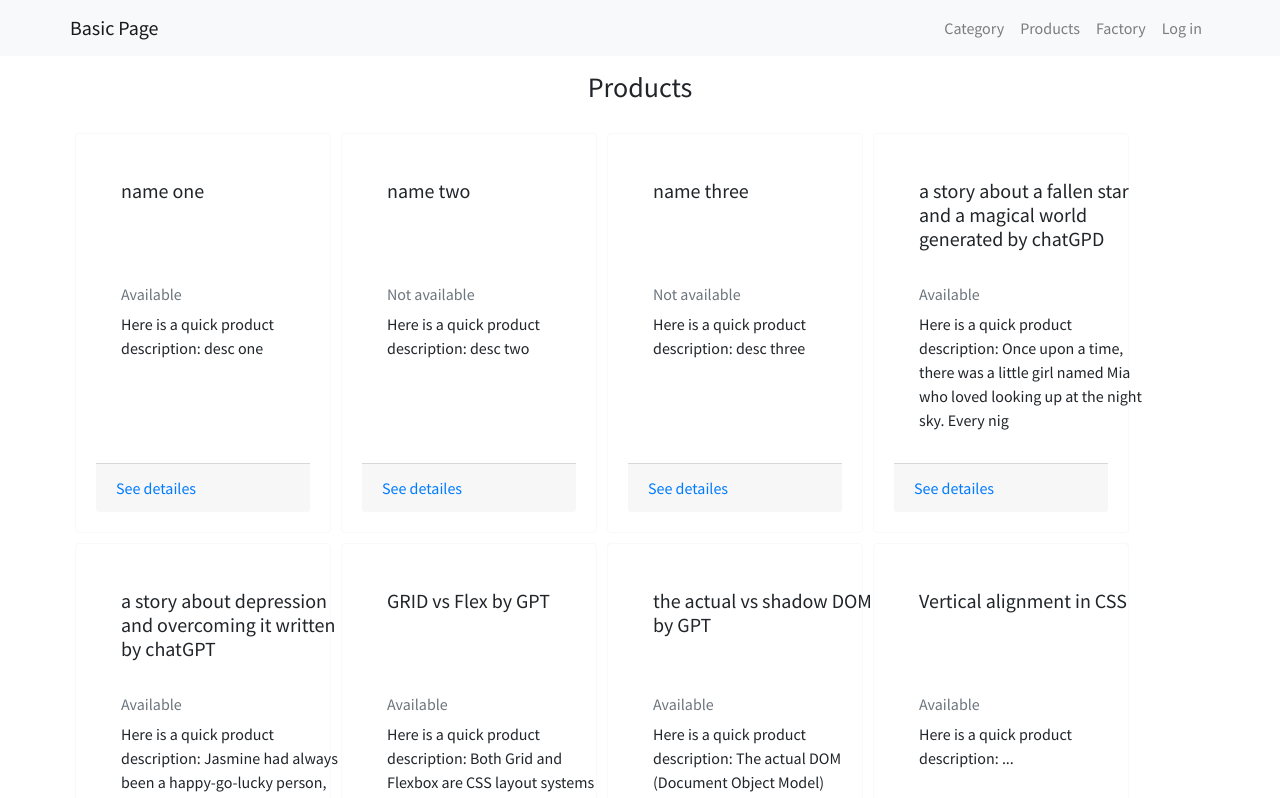
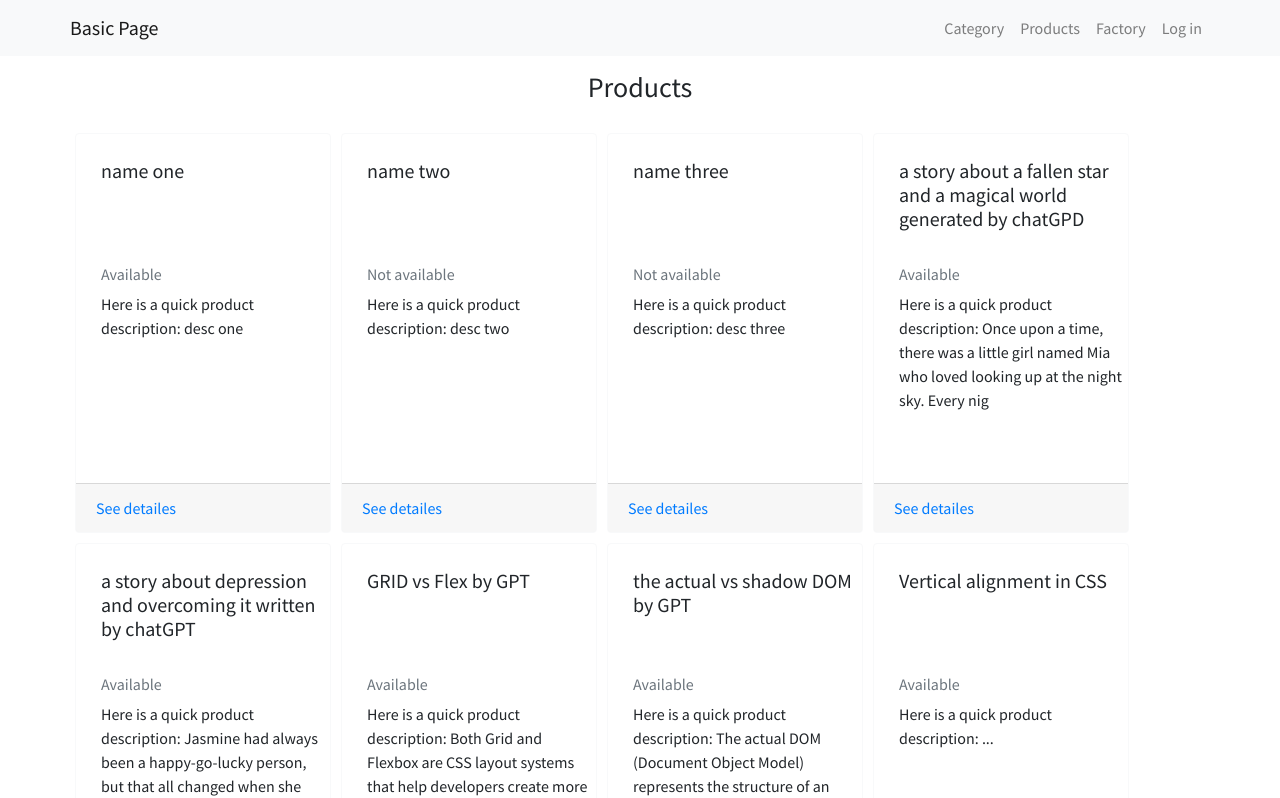
Before and after one commit to melission/react-router-demo, a React app: page /products in a window 1280 px wide. Shown: the top 798 px of the page. Built offline with nearby package versions, Linux system fonts and the light colour scheme.

Commit message:
"p-0" was added to <Card>

```diff
--- a/src/Products.js
+++ b/src/Products.js
@@ -22,7 +22,7 @@ const ShortDescription = ({ product }) => {
 const Products = ({ match }) => {
     const linkList = productData.map((product) => {
         return (
-                <Card className="card-body" border="light" style={{ height: "400px" }}>
+                <Card className="card-body p-0" border="light" style={{ height: "400px" }}>
                     <Card.Body>
                         <Card.Title className="card-title" style={{height: "100px"}}>{product.name}</Card.Title>
                         <Card.Subtitle className="mb-2 text-muted">{product.status}</Card.Subtitle>
```
